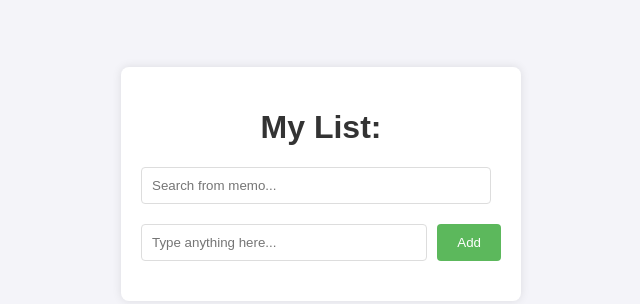
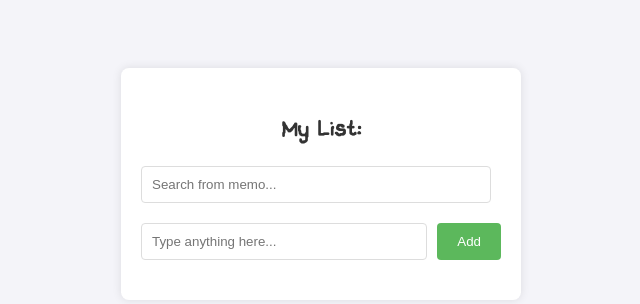
Before and after one commit to Saitock/idkwhatisthis, a plain HTML site: page index.html in a window 1280 px wide. Shown: the part 216-520 px from the top of the page, without its empty margins (319-959 px from the left). Drawn offline with Linux system fonts and the light colour scheme.

Commit message:
Update styles.css

```diff
--- a/styles.css
+++ b/styles.css
@@ -4,7 +4,7 @@
 }
 
 body {
-    font-family: Arial, sans-serif;
+    font-family: "OMORI";
     background-color: #f4f4f9;
     margin: 0;
     padding: 0;
```
